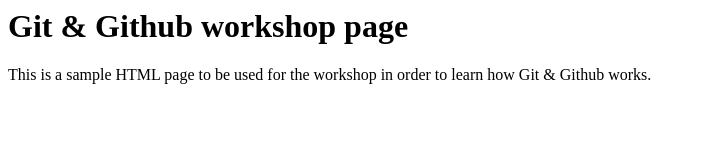
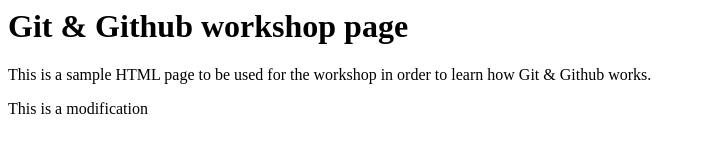
Before and after one commit to FacebookDeveloperCirclesBerlin/git-workshop, a plain HTML site: page index.html in a window 1280 px wide. Shown: the whole page, without its empty margins (0-706 px from the left). Drawn offline with Linux system fonts and the light colour scheme.

Commit message:
change index.html

```diff
--- a/index.html
+++ b/index.html
@@ -5,5 +5,6 @@
 <body>
     <h1>Git & Github workshop page</h1>
     <p>This is a sample HTML page to be used for the workshop in order to learn how Git & Github works.</p>
+    <p> This is a modification</p>
 </body>
 </html>
```
